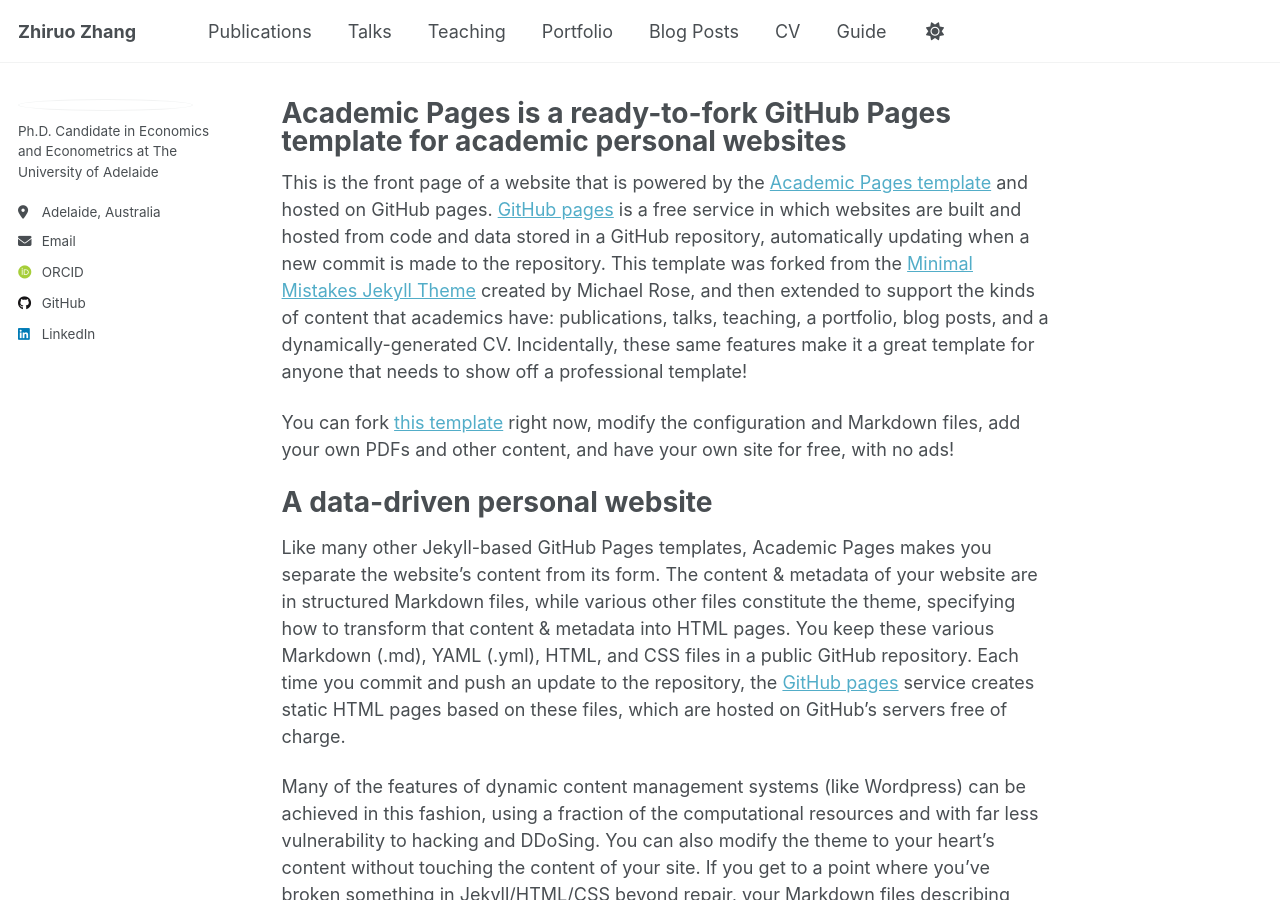
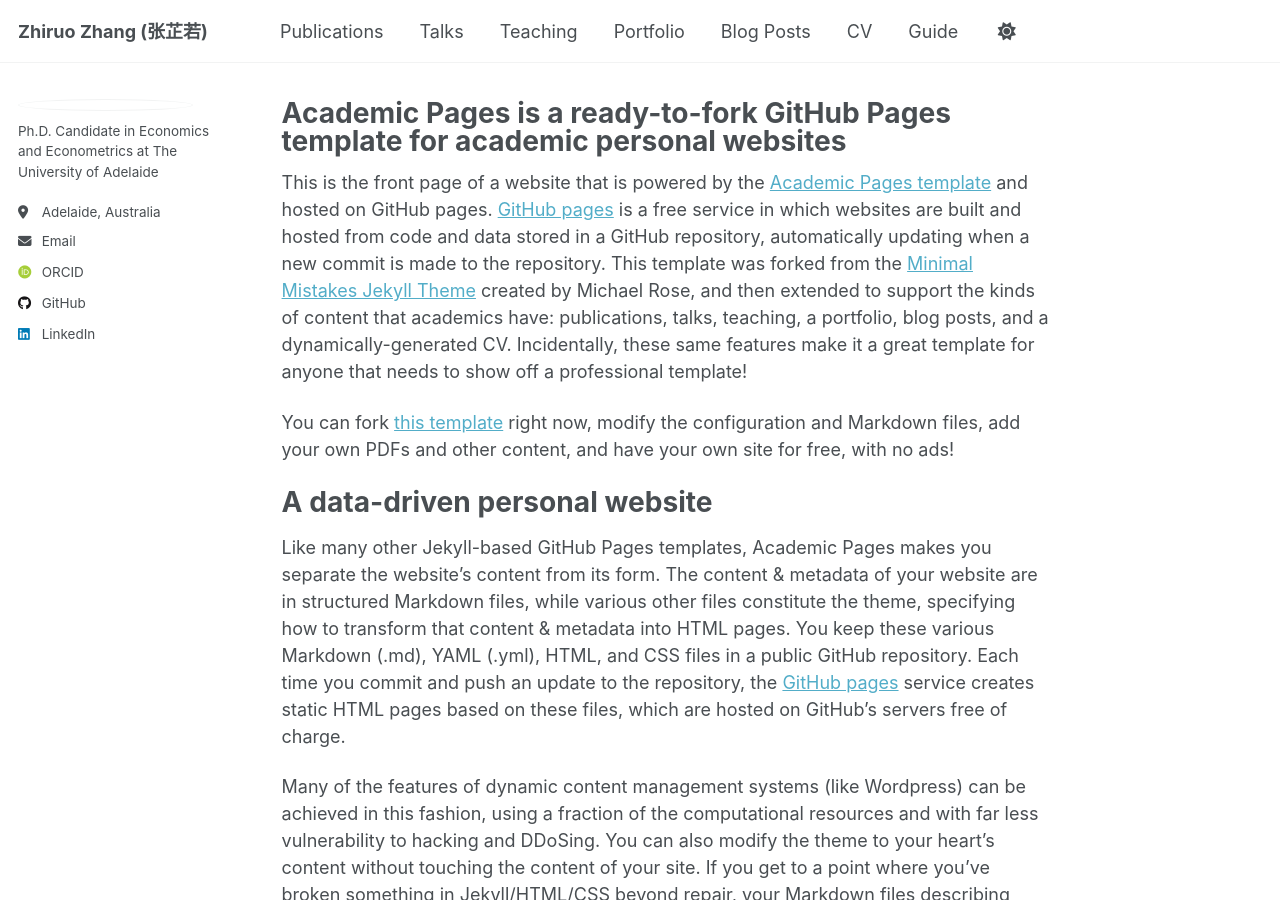
Before and after one commit to zhiruozzr/zhiruozzr.github.io, a Jekyll site: the page built from _pages/about.md, in a window 1280 px wide and 900 px high. Built offline with Jekyll 4.4.1, drawn with Linux system fonts in a browser that asks for light colours; some web fonts are replaced; a script that is not in the unit is left out.

Commit message:
Update _config.yml

```diff
--- a/_config.yml
+++ b/_config.yml
@@ -9,7 +9,7 @@
 # Basic Site Settings
 locale                   : "en-US"
 site_theme               : "default" # Currently available options are "default", "air"
-title                    : "Zhiruo Zhang"
+title                    : "Zhiruo Zhang (张芷若)"
 title_separator          : "-"
 name                     : &name "Zhiruo (Rachel) Zhang 张芷若"
 description              : &description "Ph.D. Candidate in Economics and Econometrics at The University of Adelaide"   # Update this with a general description of your site, this is the default if not overridden by a page
```
